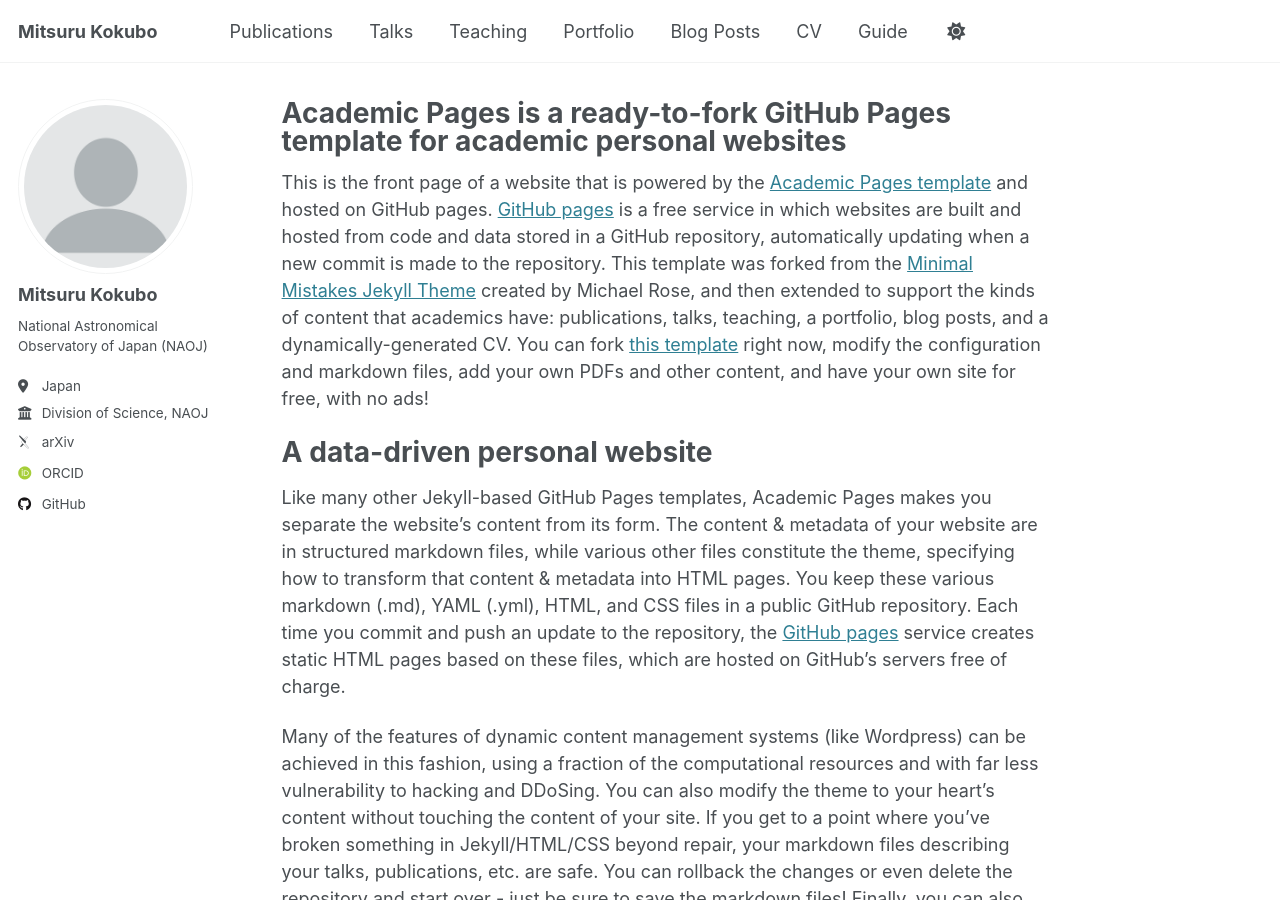
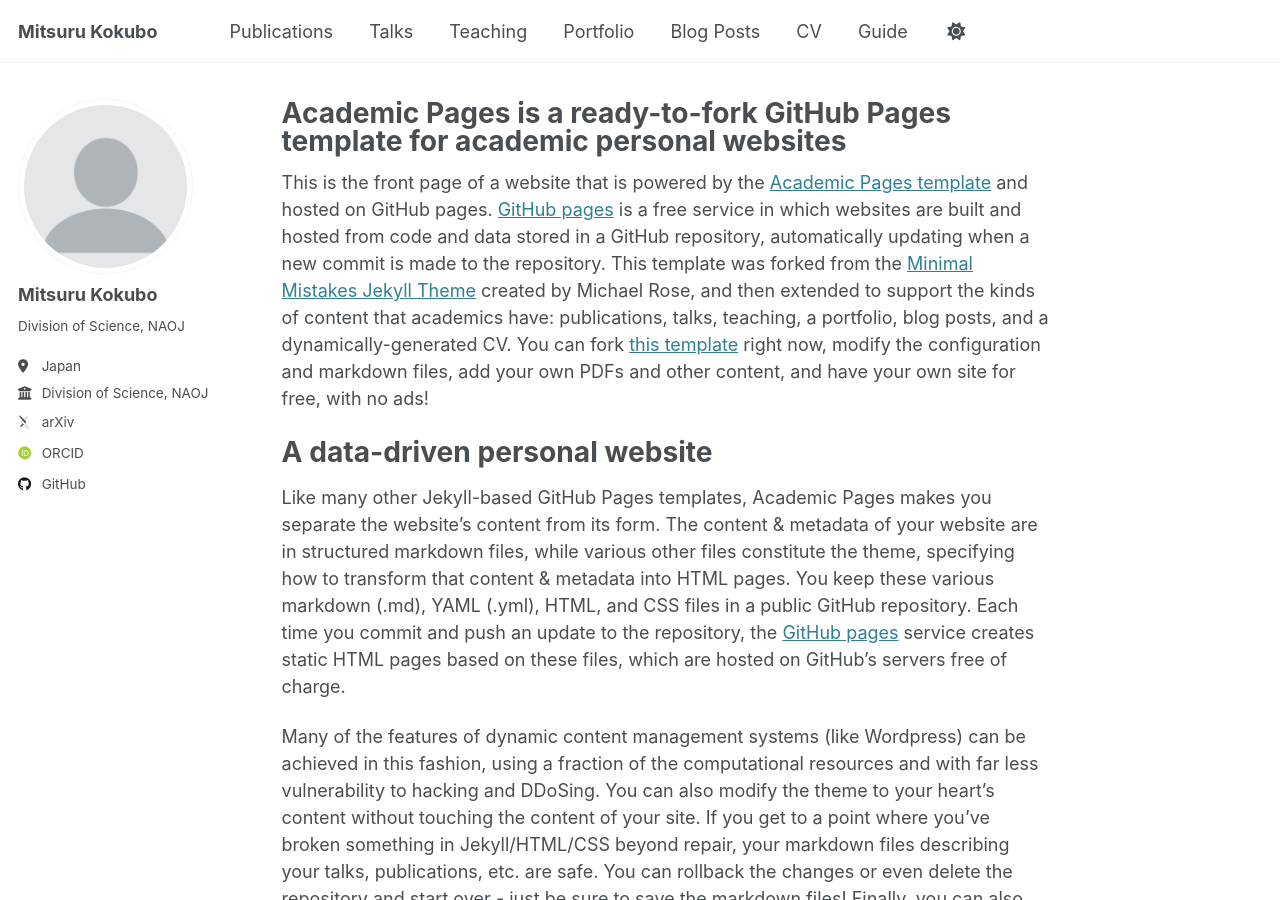
Before and after one commit to mitsurukokubo/mitsurukokubo.github.io, a Jekyll site: the page built from _pages/about_backup.md, in a window 1280 px wide and 900 px high. Built offline with Jekyll 4.4.1, drawn with Linux system fonts in a browser that asks for light colours; some web fonts are replaced.

Commit message:
Update _config.yml

```diff
--- a/_config.yml
+++ b/_config.yml
@@ -25,7 +25,7 @@ author:
   avatar           : "profile.png"
   name             : "Mitsuru Kokubo"
   pronouns         : # example: "he/him"
-  bio              : "National Astronomical Observatory of Japan (NAOJ)" # "Short biography for the left-hand sidebar"
+  bio              : "Division of Science, NAOJ" # "Short biography for the left-hand sidebar"
   location         : "Japan"
   employer         : "Division of Science, NAOJ"
   uri              : # URL
```
